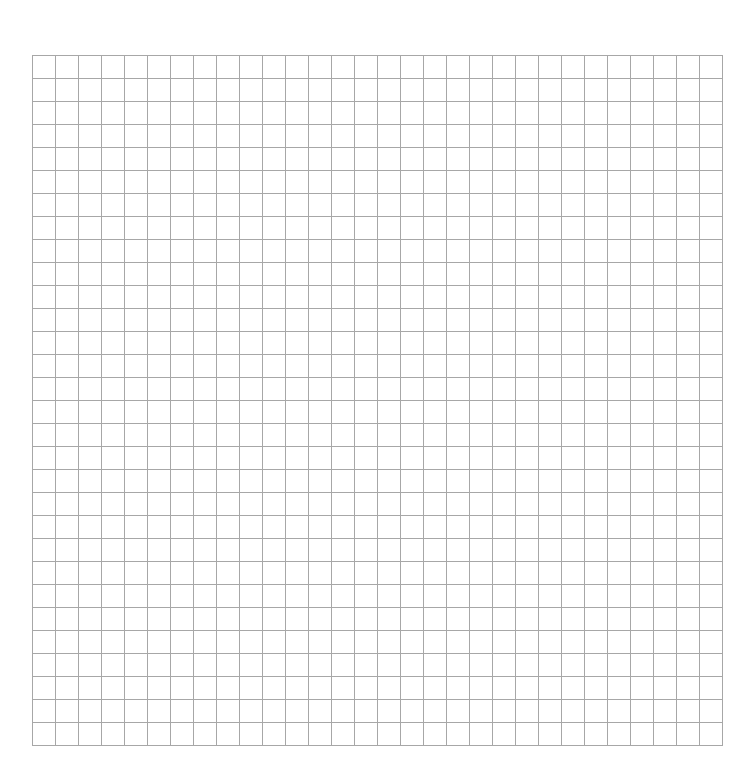
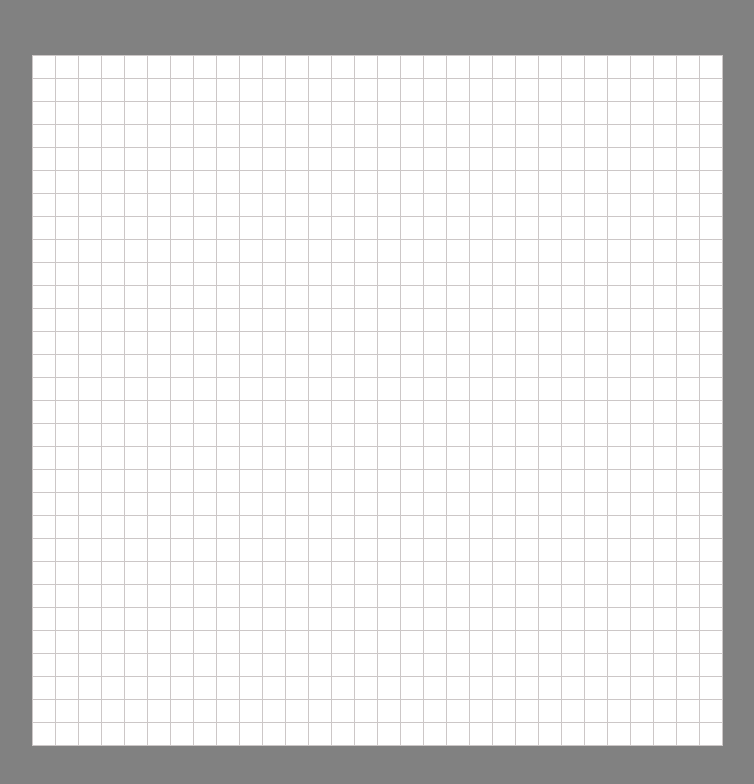
Before and after one commit to SantiagoNunezSelem/GameOfLife, a React (Create React App) app: page / in a window 1280 px wide. Shown: the top 784 px of the page, without its empty margins (263-1017 px from the left). Built offline with nearby package versions, Linux system fonts and the light colour scheme.

Commit message:
No allowing cell selection and drag

```diff
--- a/src/stylesheets/GameOfLife.css
+++ b/src/stylesheets/GameOfLife.css
@@ -1,10 +1,19 @@
+body {
+    background-color: rgb(129, 129, 129);
+}
+
 table {
     border-collapse: collapse;
 }
 
 td {
-    color: aliceblue;
-    border:1px solid #a7a7a7;
+    background-color: rgb(255, 255, 255);
+    border:1px solid #ccc7c7;
     width: 20px;
     height: 20px;
+    user-select: none;
 }
+
+#board-container td.alive {
+    background-color: rgb(71, 71, 71);
+}
```
